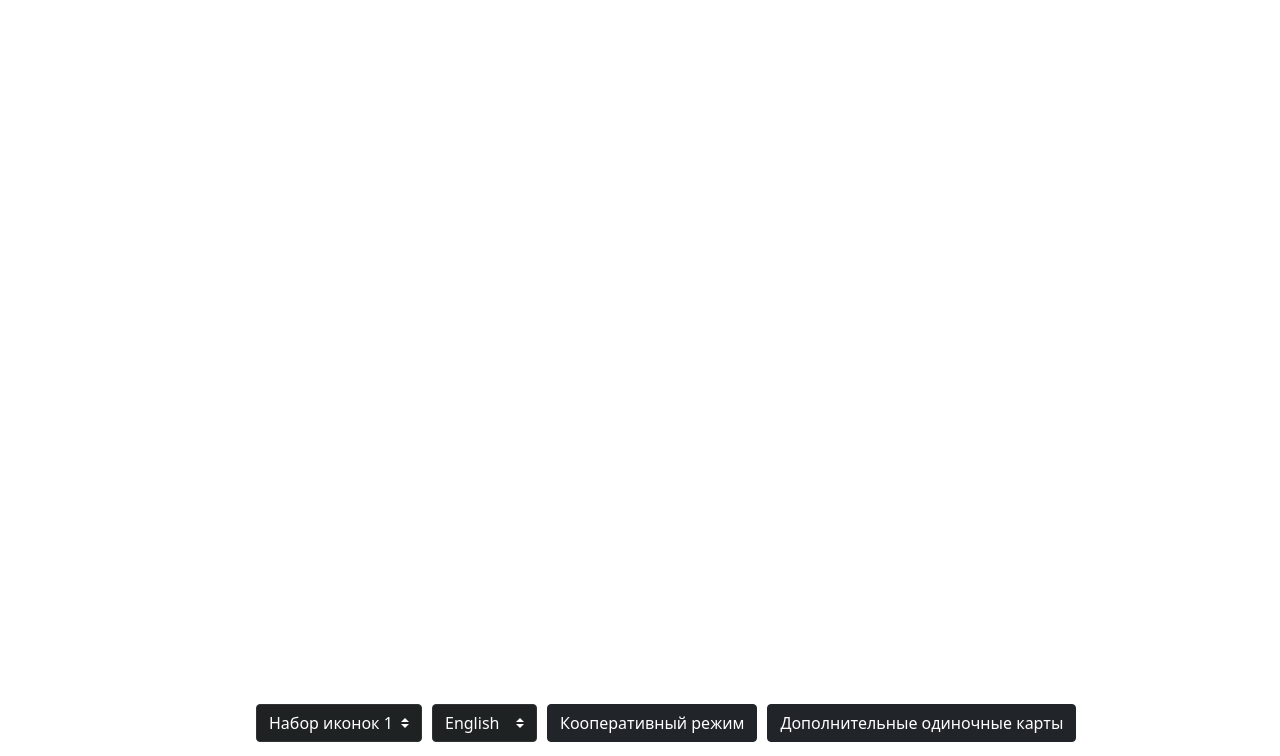
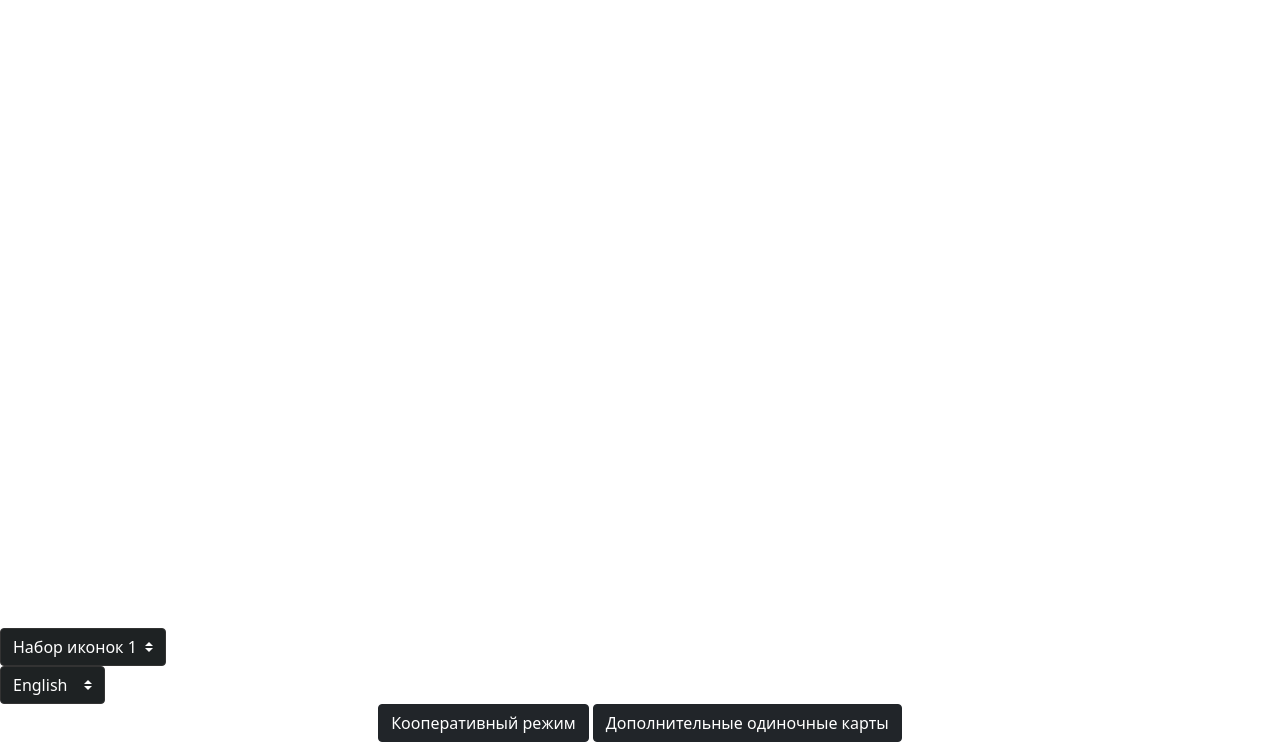
Before and after one commit to BiosNod/Portal2-coop-launcher, a website with bundled scripts: page index.html in a window 1280 px wide. Shown: the part 44-800 px from the top of the page. Built offline with nearby package versions, Linux system fonts and the light colour scheme; files whose address does not match are found by name.

Commit message:
Fix style

```diff
--- a/style.css
+++ b/style.css
@@ -196,8 +196,8 @@
 /* Controls */
 .controls {
     position: fixed;
-    margin-left: 20%;
     bottom: 14px;
-    display: flex;
     gap: 10px;
+    text-align: center;
+    width: 100%;
 }
```
